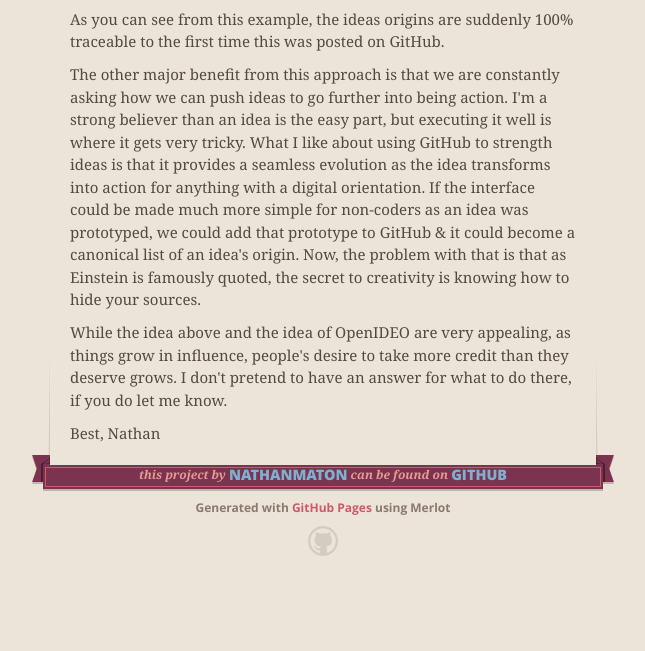
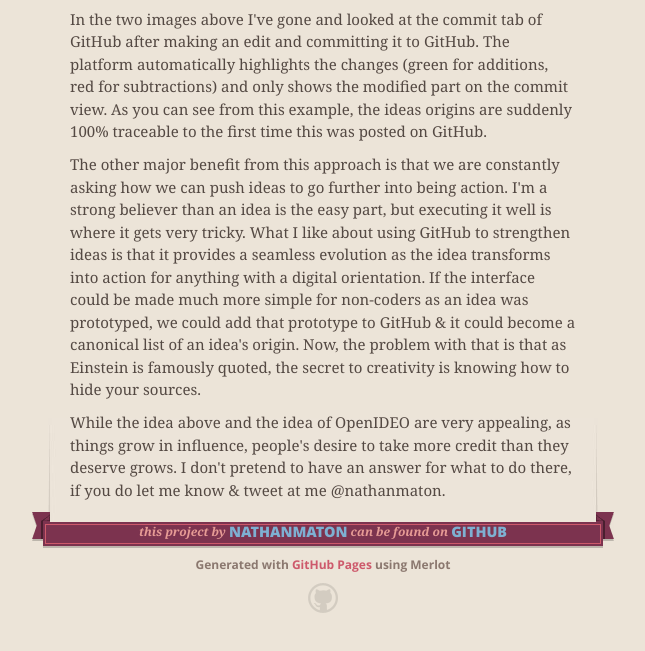
Before and after one commit to NathanMaton/OI-Git, a plain HTML site: page index.html in a window 1280 px wide. Shown: the part 1475-2126 px from the top of the page, without its empty margins (317-962 px from the left). Before the commit the page ends 2071 px from the top, so only its background shows below. Drawn offline with nearby package versions, Linux system fonts and the light colour scheme.

Commit message:
updated page again

```diff
--- a/index.html
+++ b/index.html
@@ -52,7 +52,7 @@
  -->
 <p>I work at OpenIDEO, an online Open Innovation platform experimenting with how to open source social impact.  We spend a lot of time thinking about how to strengthen ideas.  We believe that there's value in spending time exploring the question &amp; finding inspiration in unlikely places.  We offer collaboration points to encourage the sharing of ideas &amp; information in our challenge topics.  Yet we don't yet make this process seamless. </p>
 
-<p>In pursuit of looking for a more seamless process I've been staring at GitHub and noticing the beauty and ease at which it updates ideas.  GitHub creates precise clarity in both changes to text &amp; who created those changes.  This means that instead of having a bunch of folks clunky commenting on each other's ideas, they're able to quickly take it, reshape it, and either submit it for approval by the originator or fork it off on their own.  Instead of having to wrestle with the platform once users are up to speed on a few commands they can copy, splice &amp; play with perfect clarity on how the work has evolved.</p>
+<p>In pursuit of looking for a more seamless process I've been staring at GitHub and noticing the beauty and ease at which it updates ideas.  GitHub creates precise clarity in both changes to text &amp; who created those changes.  This means that instead of having a bunch of folks clunkily commenting on each other's ideas, they're able to quickly take it, reshape it, and either submit it for approval by the originator or fork it off on their own.  Instead of having to wrestle with the platform once users are up to speed on a few commands they can copy, splice &amp; play with perfect clarity on how the work has evolved.</p>
 
 <p>Instead of having an owner of an idea like we have on OpenIDEO, if the idea was truly open source GitHub would allow anyone to publish the idea text and then anyone else could fork it to take ownership of it, or push a commit to improve the idea.  This means teams can form as they'd like, freely splitting apart &amp; coming together with exact verification of what has happened.  Here's an example:</p>
 
@@ -60,14 +60,12 @@
 
 <p><img src="http://nathanmaton.com/edits2.png" alt="Removing a line"></p>
 
-<p>As you can see from this example, the ideas origins are suddenly 100% traceable to the first time this was posted on GitHub.  </p>
+<p>In the two images above I've gone and looked at the commit tab of GitHub after making an edit and committing it to GitHub.  The platform automatically highlights the changes (green for additions, red for subtractions) and only shows the modified part on the commit view.  As you can see from this example, the ideas origins are suddenly 100% traceable to the first time this was posted on GitHub.  </p>
 
-<p>The other major benefit from this approach is that we are constantly asking how we can push ideas to go further into being action.  I'm a strong believer than an idea is the easy part, but executing it well is where it gets very tricky.  What I like about using GitHub to strength ideas is that it provides a seamless evolution as the idea transforms into action for anything with a digital orientation.  If the interface could be made much more simple for non-coders as an idea was prototyped, we could add that prototype to GitHub &amp; it could become a canonical list of an idea's origin.  Now, the problem with that is that as Einstein is famously quoted, the secret to creativity is knowing how to hide your sources.</p>
+<p>The other major benefit from this approach is that we are constantly asking how we can push ideas to go further into being action.  I'm a strong believer than an idea is the easy part, but executing it well is where it gets very tricky.  What I like about using GitHub to strengthen ideas is that it provides a seamless evolution as the idea transforms into action for anything with a digital orientation.  If the interface could be made much more simple for non-coders as an idea was prototyped, we could add that prototype to GitHub &amp; it could become a canonical list of an idea's origin.  Now, the problem with that is that as Einstein is famously quoted, the secret to creativity is knowing how to hide your sources.</p>
 
-<p>While the idea above and the idea of OpenIDEO are very appealing, as things grow in influence, people's desire to take more credit than they deserve grows.  I don't pretend to have an answer for what to do there, if you do let me know.</p>
+<p>While the idea above and the idea of OpenIDEO are very appealing, as things grow in influence, people's desire to take more credit than they deserve grows.  I don't pretend to have an answer for what to do there, if you do let me know & tweet at me @nathanmaton.</p>
 
-<p>Best,
-Nathan</p>
       </section>
 
       <footer>
```
